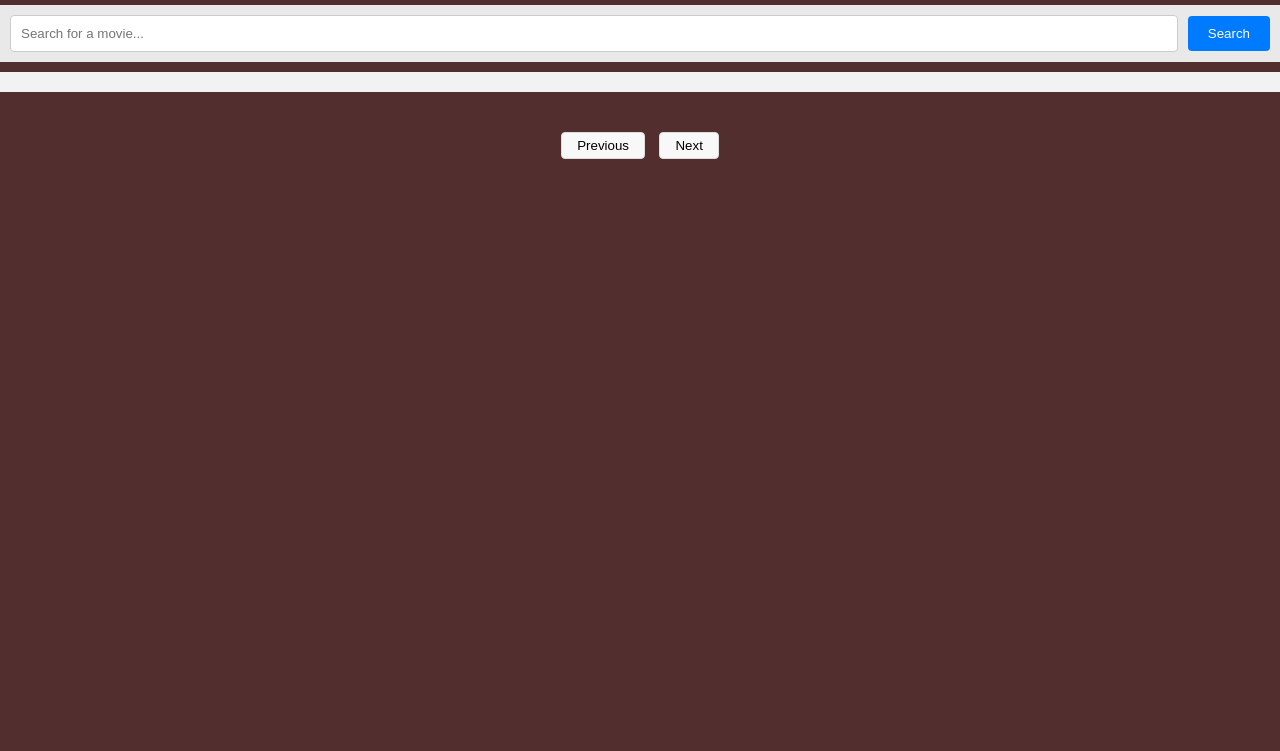
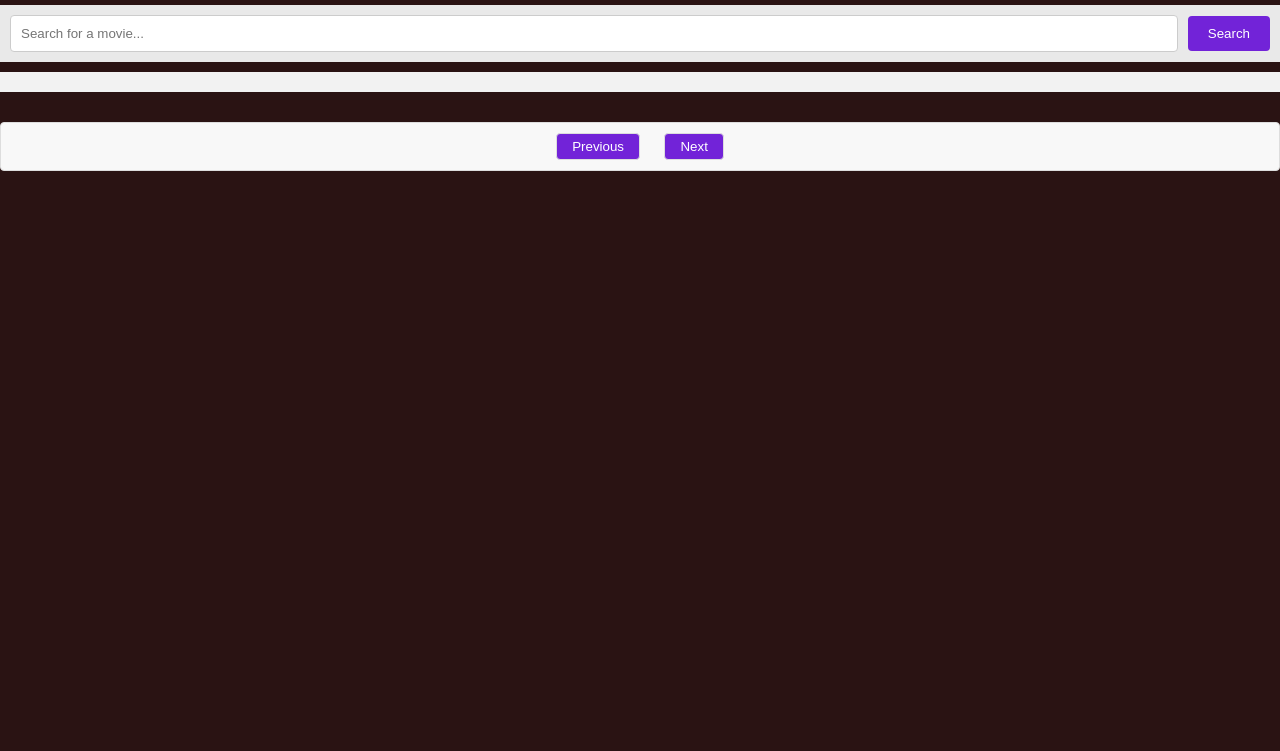
Before and after one commit to DanSam5K/movies-search-app, a website: page public/index.html in a window 1280 px wide. Shown: the part 69-820 px from the top of the page. Drawn offline with Linux system fonts and the light colour scheme.

Commit message:
Improve app button styles & color

```diff
--- a/public/style.css
+++ b/public/style.css
@@ -4,7 +4,7 @@ html {
   height: 100%;
   margin: 0;
   font-family: Arial, sans-serif;
-  background-color: #522e2e;
+  background-color: #2a1313;
 }
 
 .navbar {
@@ -17,7 +17,7 @@ html {
 .title-logo {
   font-size: 30px;
   font-weight: bold;
-  color: #007bff;
+  color: #e70c1b;
   padding: 0 10px 0 10px;
 }
 
@@ -33,13 +33,13 @@ html {
   padding: 10px 20px;
   border: none;
   border-radius: 4px;
-  background-color: #007bff;
-  color: white;
+  background-color: #7223d8;
+  color: #fff;
   cursor: pointer;
 }
 
 #search-button:hover {
-  background-color: #0056b3;
+  background-color: #666;
 }
 
 #notification-area {
@@ -94,6 +94,9 @@ html {
 .pagination-controls {
   text-align: center;
   padding: 10px 0;
+  border: solid 1px #ddd;
+  border-radius: 4px;
+  background-color: #f8f8f8;
 }
 
 .pagination-controls button {
@@ -101,7 +104,8 @@ html {
   margin: 0 5px;
   border: 1px solid #ddd;
   border-radius: 4px;
-  background-color: #f8f8f8;
+  color: #fff;
+  background-color: #7223d8;
   cursor: pointer;
 }
 
@@ -115,6 +119,8 @@ html {
 }
 
 #page-number {
-  color: #f2f4f6;
-  background-color: #007bff;
+  font-size: 16px;
+  font-weight: bold;
+  padding: 2px 5px;
+  color: #7223d8;
 }
```
